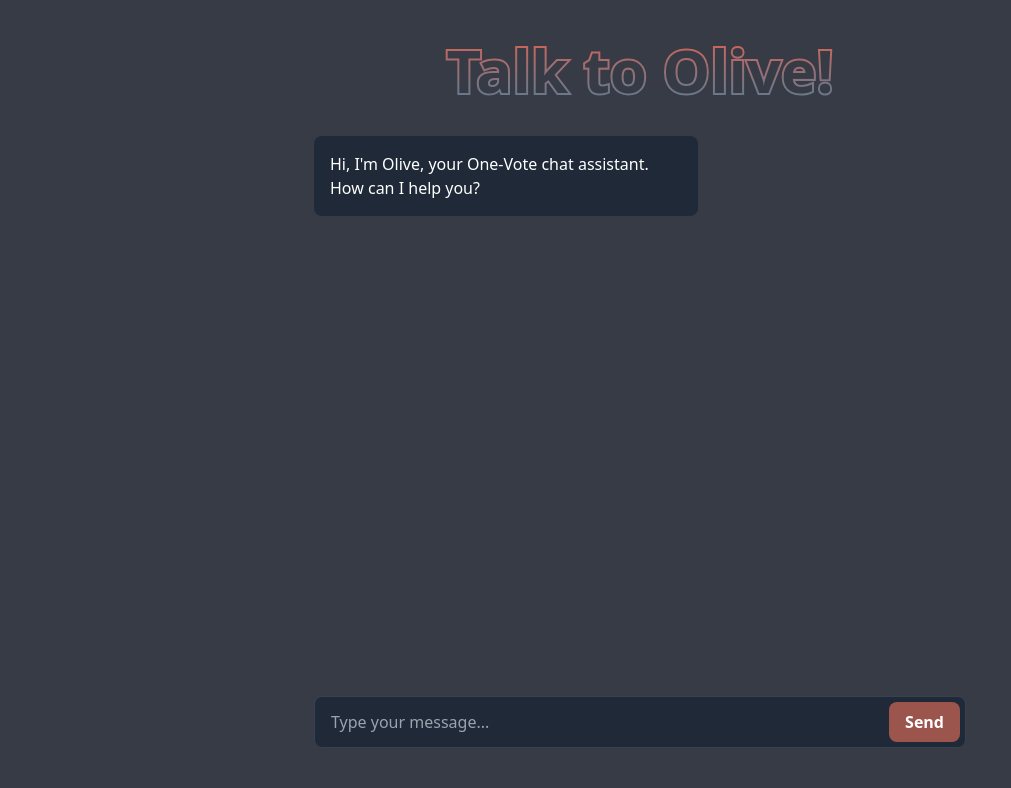
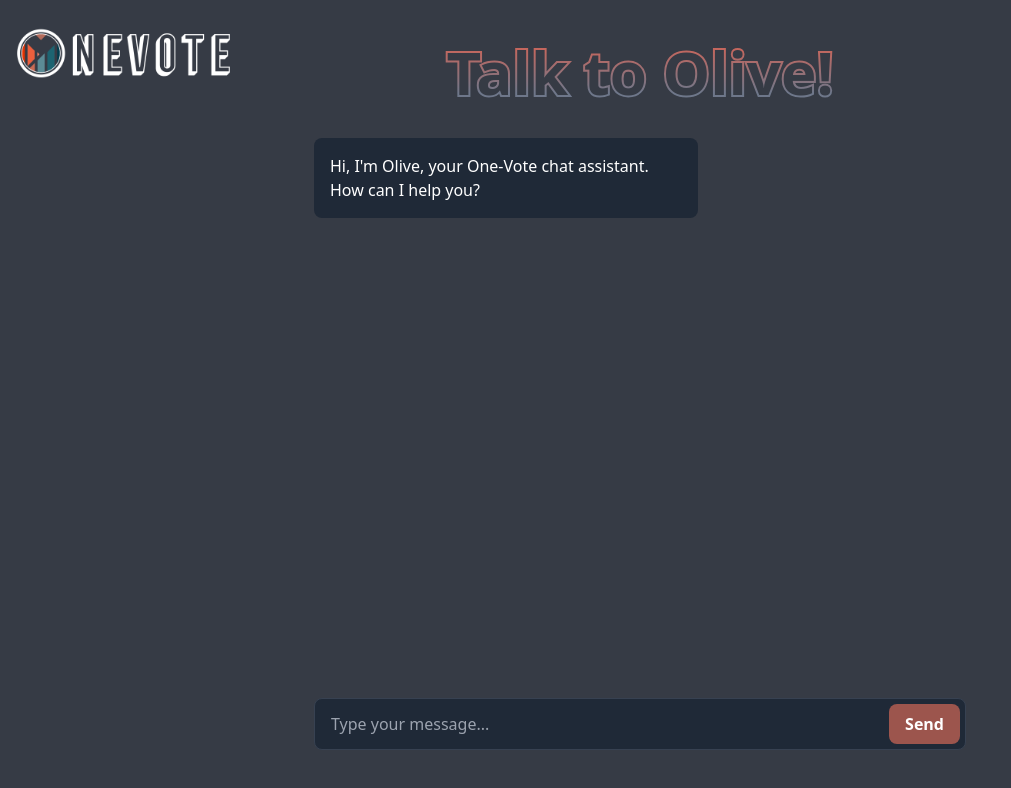
Before and after one commit to ElemelonWind/greyzone, a Next.js app: page /chat in a window 1280 px wide. Shown: the top 788 px of the page, without its empty margins (0-1011 px from the left). Built offline with nearby package versions, Linux system fonts and the light colour scheme.

Commit message:
fixed styling

```diff
--- a/pages/chat.js
+++ b/pages/chat.js
@@ -1,6 +1,7 @@
 import { useState } from 'react';
 import TypingAnimation from '@/components/TypingAnimation';
 import ScrollContainer from '@/components/ScrollContainer';
+import Image from 'next/image';
 
 export default function Chat() {
     const [inputValue, setInputValue] = useState('');
@@ -55,7 +56,15 @@ export default function Chat() {
     ))
 
     return (
-        <div className="chat-page">
+        <div className="chat-container">
+        <div className = "landing-page-header" onClick={
+            () => window.location.href = "/"
+        } style={{cursor: "pointer"}}
+        >
+            <Image src = "/Logo_V2-Transparent.png" width = {250} height = {250} />
+        </div>
+        <div className="chat-page mt-5">
+
             <div className="chat container mx-auto max-w-[700px]">
                 <div className="flex flex-col">
                     <h1 className="text-center py-3 font-bold text-6xl">
@@ -91,5 +100,6 @@ export default function Chat() {
                 </div>
             </div>
         </div>
+        </div>
     )
 }
--- a/pages/index.js
+++ b/pages/index.js
@@ -9,8 +9,9 @@ export default function Home() {
       <div className = "landing-page-bg-wrapper">
         <Image className = "landing-page-bg" src = "/backgroundVid.gif" width = {300} height = {300} />
       </div>
-
-      <div className = "landing-page-h1">
+      <div className="landing-container">
+    <div className="absolute">
+    <div className = "landing-page-h1">
           <p>You only get one vote.</p>
       </div>
 
@@ -29,5 +30,7 @@ export default function Home() {
       </div>
 
     </div>
+      </div>
+    </div>
   )
 }
--- a/styles/globals.css
+++ b/styles/globals.css
@@ -38,18 +38,23 @@ html{
     position: sticky;
     top: 0;
     left: 0;
-    z-index: 1;
+    z-index: 999;
     padding: 1rem;
     display: inline;
+}
+
+.chat-container .landing-page-header {
+    padding: 0;
+    margin-left: 20px;
 }
 
 .landing-page-h1{
     font-size: 2rem;
     font-weight: 700;
     color: var(--default-white);
-    padding-top: 4.5rem;
     text-align: center;
     font-size: 4rem;
+    z-index: 999;
 }
 
 .landing-page-h2{
@@ -59,7 +64,9 @@ html{
     color: var(--default-yellow);
     width: min-content;
     margin:auto;
-
+    padding-top: 1rem;
+    text-align: center;
+    z-index: 999;
 }
 
 .landing-page-h2-p{
@@ -71,7 +78,15 @@ html{
     animation:
         typing 1.5s steps(20, end),
         blink-caret .75s step-end infinite;
+    z-index: 999;
+    position: relative;
 }
+
+.landing-page-h1 p {
+    z-index: 999;
+    position: relative;
+}
+
 .landing-page-link-group{
     display: flex;
     justify-content: center;
@@ -123,12 +138,16 @@ a:hover, a:active {
     50% { border-color: orange; }
   }
 
+.chat-container {
+    height: 100vh;
+    background-color: #363B45;
+}
+
 .chat-page {
     display: flex;
     align-items: center;
     justify-content: center;
-    height: 100vh;
-    background-color: #363B45;
+    height: 75vh;
 }
 
 .chat-page h1 {
@@ -189,3 +208,23 @@ a:hover, a:active {
     display: block;
     color: black;
 }
+
+.landing-page-bg {
+    z-index: 0;
+}
+
+.landing-container {
+    display: flex;
+    flex-direction: column;
+    justify-content: center;
+    align-items: center;
+    height: 100vh;
+    position: absolute;
+    top: 0;
+    left: 0;
+    width: 100vw;
+}
+
+.absolute {
+    display: block;
+}
```
